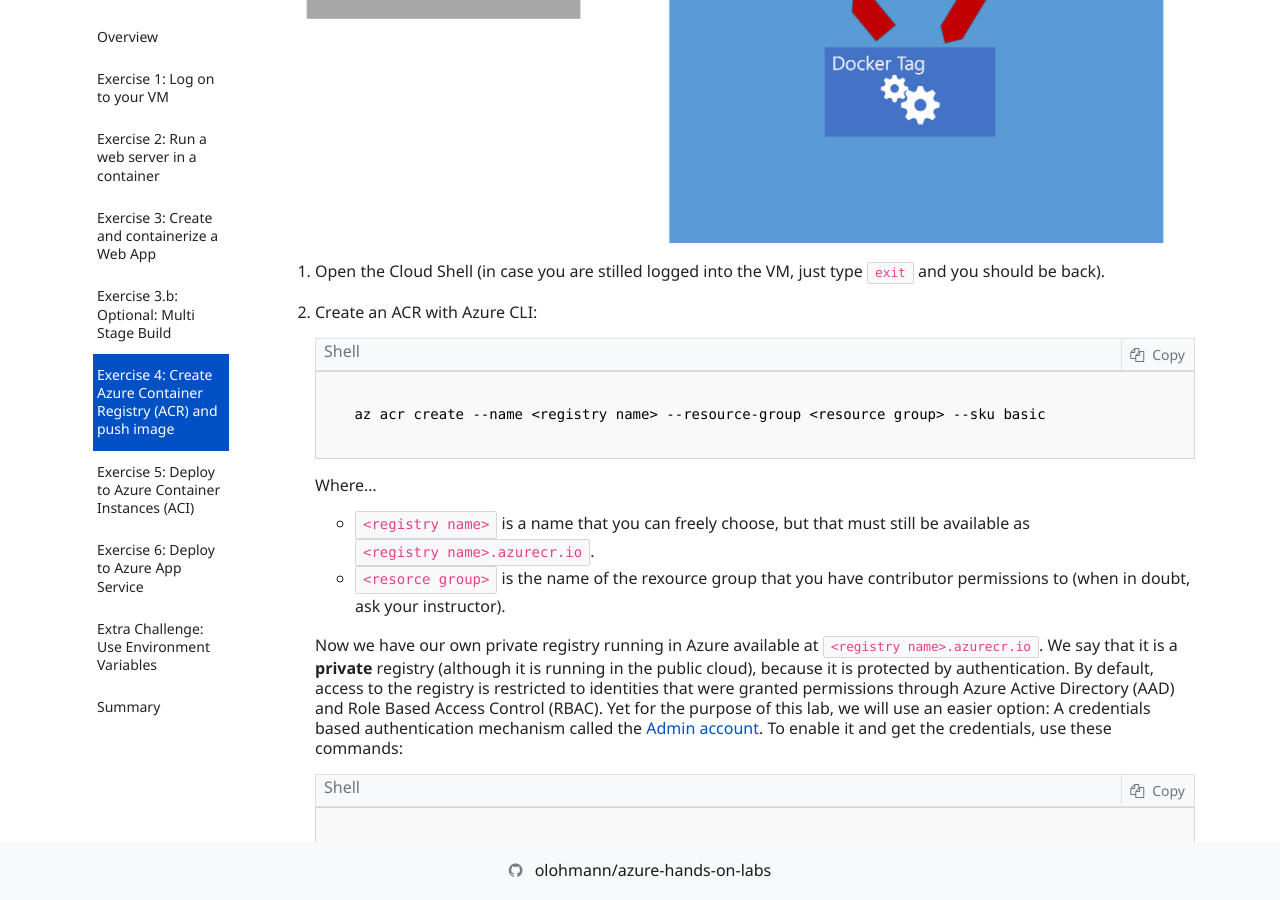
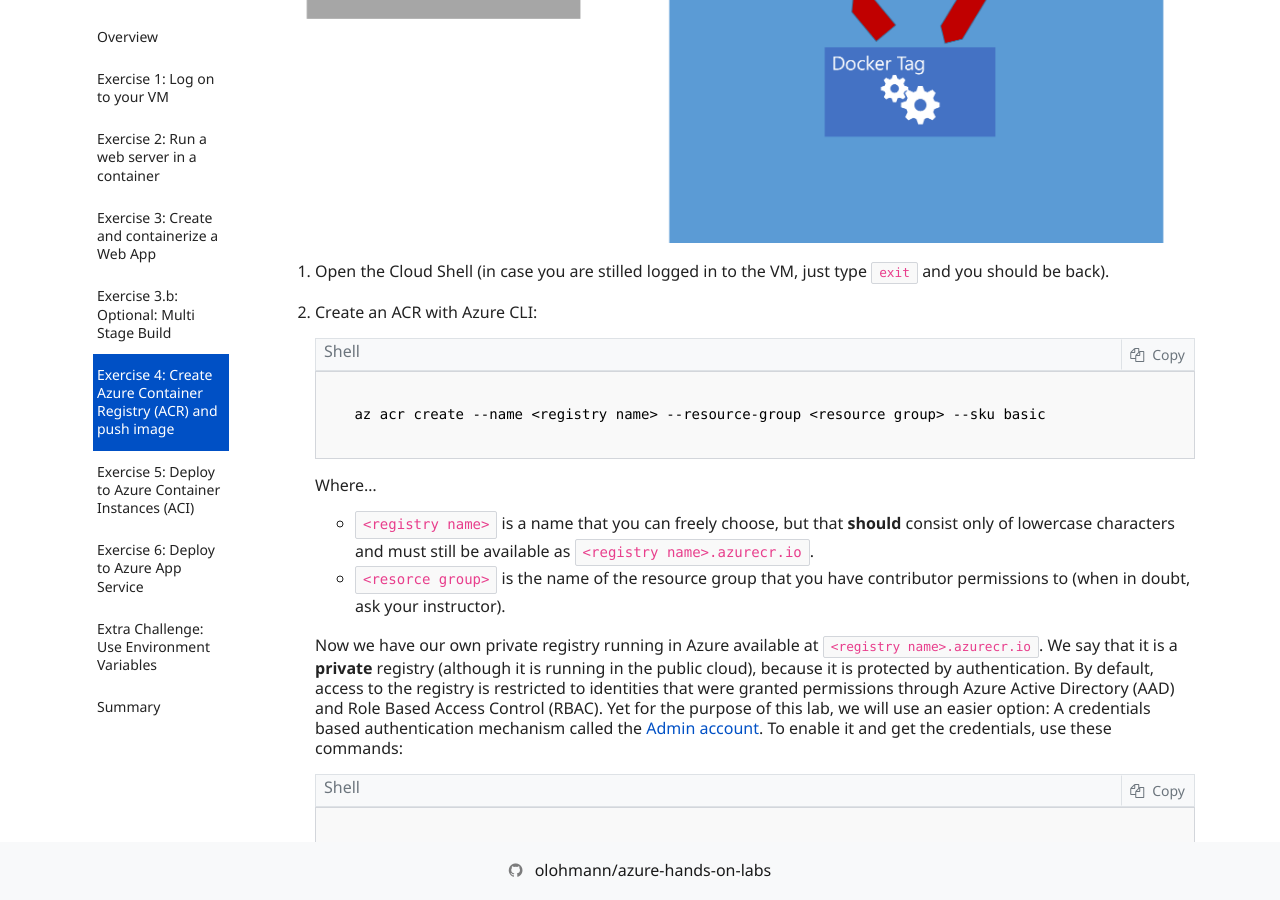
Before and after one commit to olohmann/azure-hands-on-labs, a Jekyll site: the page built from labs/04_containers_on_azure/containers_on_azure.md, in a window 1280 px wide and 900 px high, scrolled down 8798 px. Built offline with Jekyll 4.4.1, drawn with Linux system fonts in a browser that asks for light colours; nearby versions of some CDN libraries; our own code applies the rules of GitHub Pages for plain Markdown files; comment, search, counter and statistics services are not loaded.

Commit message:
minor fixes

````diff
--- a/labs/04_containers_on_azure/containers_on_azure.md
+++ b/labs/04_containers_on_azure/containers_on_azure.md
@@ -175,7 +175,7 @@ So far we only ran the container on our own docker host (our Linux VM). To be ab
 
  ![Exercise 4 Goal](./media/exercise4.png)
 
-1. Open the Cloud Shell (in case you are stilled logged into the VM, just type `exit` and you should be back).
+1. Open the Cloud Shell (in case you are stilled logged in to the VM, just type `exit` and you should be back).
 
 1. Create an ACR with Azure CLI:
 
@@ -184,8 +184,8 @@ So far we only ran the container on our own docker host (our Linux VM). To be ab
     ```
 
     Where...
-    *  `<registry name>` is a name that you can freely choose, but that must still be available as `<registry name>.azurecr.io`.
-    *  `<resorce group>` is the name of the rexource group that you have contributor permissions to (when in doubt, ask your instructor).
+    *  `<registry name>` is a name that you can freely choose, but that **should** consist only of lowercase characters and must still be available as `<registry name>.azurecr.io`.
+    *  `<resorce group>` is the name of the resource group that you have contributor permissions to (when in doubt, ask your instructor).
 
     Now we have our own private registry running in Azure available at `<registry name>.azurecr.io`. We say that it is a **private** registry (although it is running in the public cloud), because it is protected by authentication. By default, access to the registry is restricted to identities that were granted permissions through Azure Active Directory (AAD) and Role Based Access Control (RBAC). Yet for the purpose of this lab, we will use an easier option: A credentials based authentication mechanism called the [Admin account](https://docs.microsoft.com/en-us/azure/container-registry/container-registry-authentication#admin-account). To enable it and get the credentials, use these commands:
 
````
